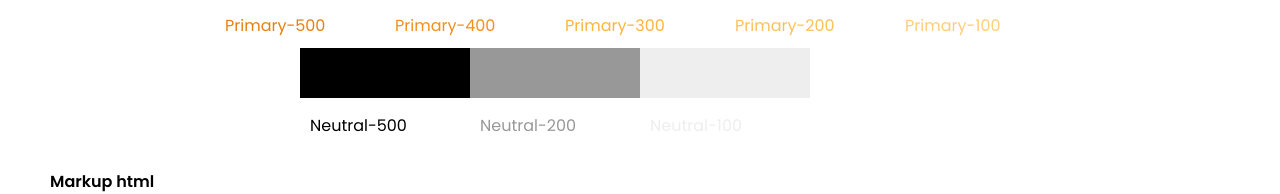
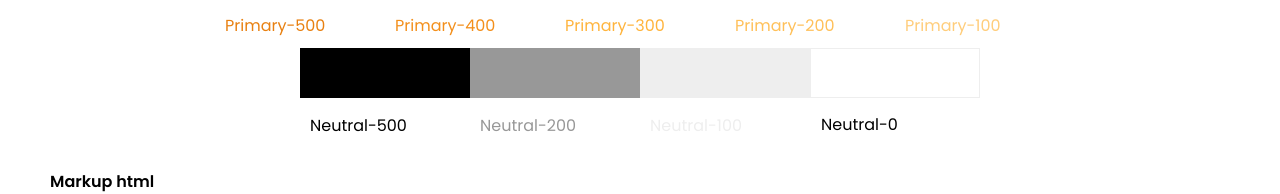
Before and after one commit to SkyDogzz/Challenge-semestriel-HTML-CSS-JQuery, a website: page pages/styleGuide.html in a window 1280 px wide. Shown: the part 215-409 px from the top of the page. Drawn offline with nearby package versions, Linux system fonts and the light colour scheme; files that its build step writes are made by us from their sources.

Commit message:
[STYLE GUIDE] fix white color block

```diff
--- a/pages/styleGuide.html
+++ b/pages/styleGuide.html
@@ -49,7 +49,7 @@
           <div class="color-block bg-neutral100">
             <span class="text-neutral100">Neutral-100</span>
           </div>
-          <div class="color-block bg-neutral0">
+          <div class="color-block bordered bg-neutral0">
             <span class="text-neutral0">Neutral-0</span>
           </div>
         </div>
--- a/sass/pages/style_guide.scss
+++ b/sass/pages/style_guide.scss
@@ -1,4 +1,10 @@
 #style-guide {
+  .bordered {
+    border: solid 1px $neutral100;
+    span {
+      color: black;
+    }
+  }
   .color-block {
     width: 170px;
     height: 50px;
```
